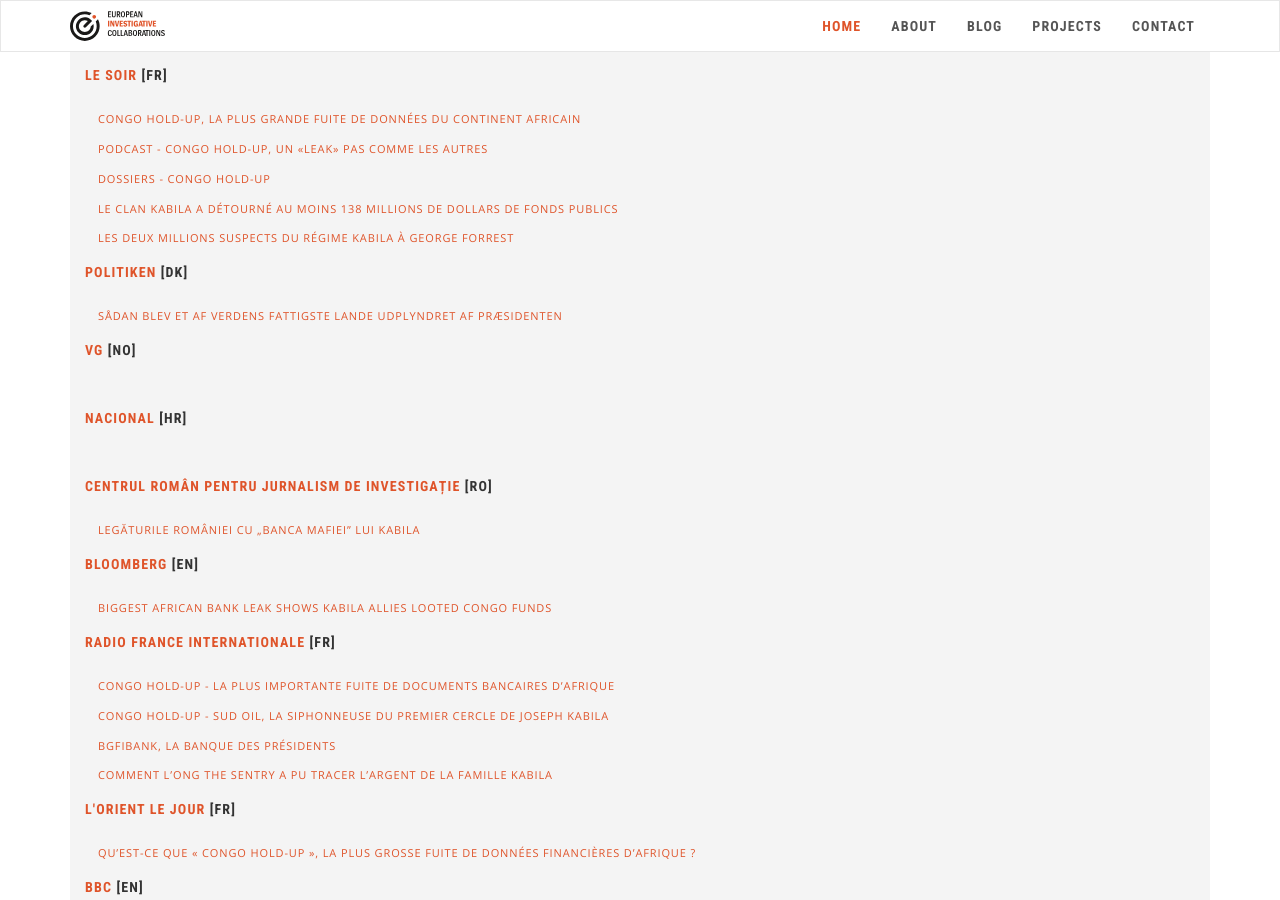
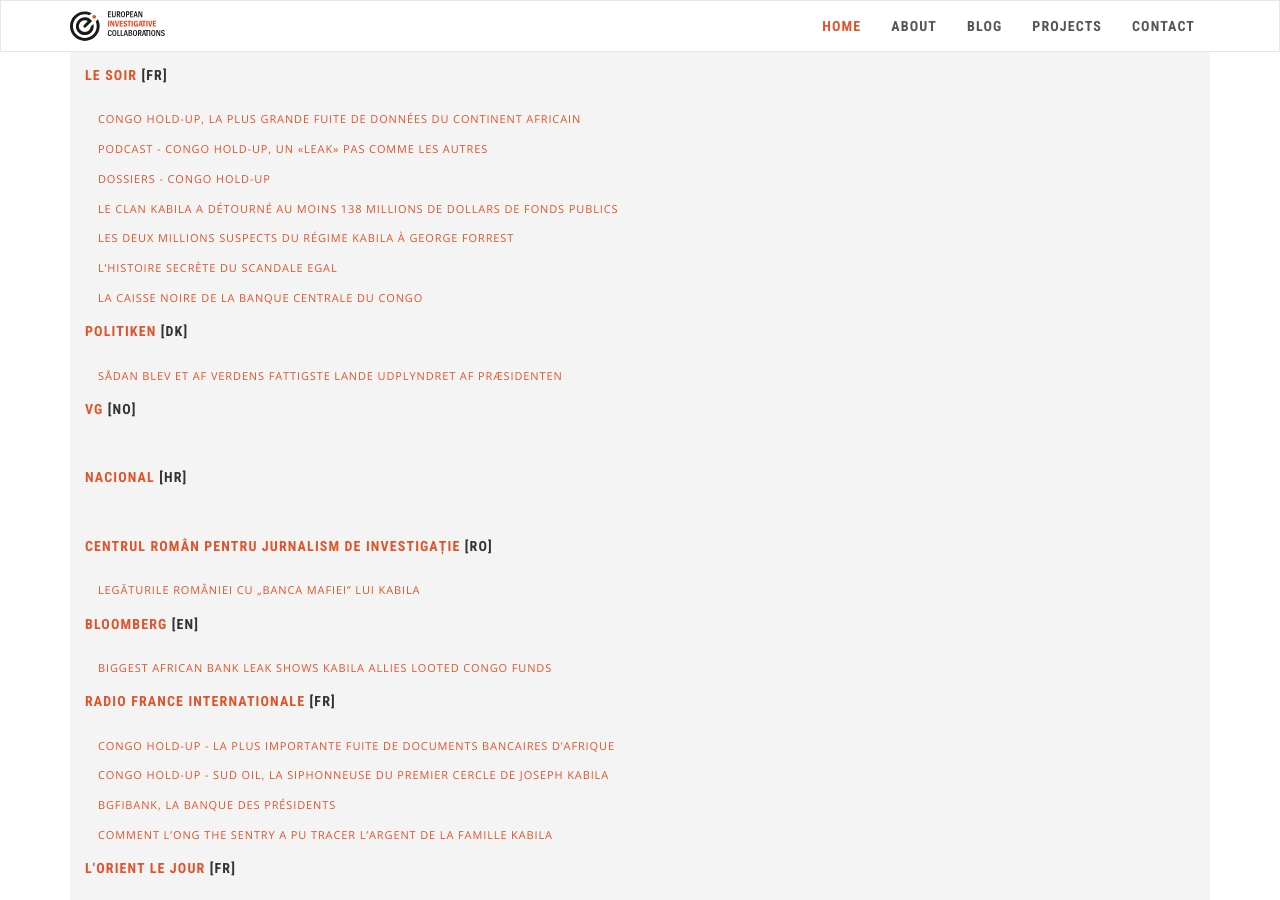
Before and after one commit to eic-network/eic-incubator.github.io, a Jekyll site: the page built from _projects/congo-holdup.md, in a window 1280 px wide and 900 px high, scrolled down 1953 px. Built offline with Jekyll 4.4.1, drawn with Linux system fonts in a browser that asks for light colours; nearby versions of some CDN libraries.

Commit message:
Update congo-holdup.md

```diff
--- a/_projects/congo-holdup.md
+++ b/_projects/congo-holdup.md
@@ -82,6 +82,10 @@ publications:
     url: https://www.lesoir.be/407338/article/2021-11-19/congo-hold-le-clan-kabila-detourne-au-moins-138-millions-de-dollars-de-fonds
   - name: Les deux millions suspects du régime Kabila à George Forrest
     url: https://www.lesoir.be/407714/article/2021-11-22/congo-hold-les-deux-millions-suspects-du-regime-kabila-george-forrest
+  - name: L’histoire secrète du scandale Egal
+    url: https://www.lesoir.be/407803/article/2021-11-22/congo-hold-lhistoire-secrete-du-scandale-egal
+  - name: La caisse noire de la Banque centrale du Congo
+    url: https://www.lesoir.be/407801/article/2021-11-22/congo-hold-la-caisse-noire-de-la-banque-centrale-du-congo
   name: Le Soir
   url: https://www.lesoir.be/
 - lang: "[DK]"
```
